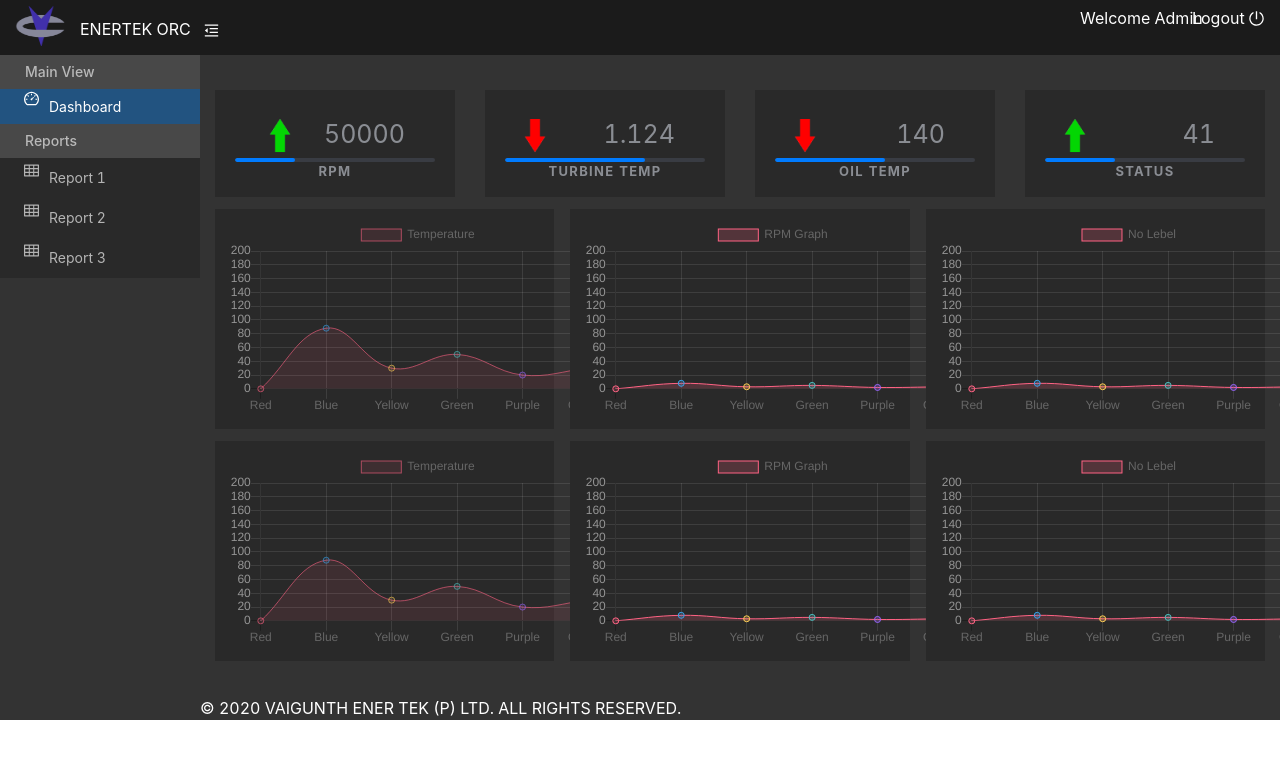
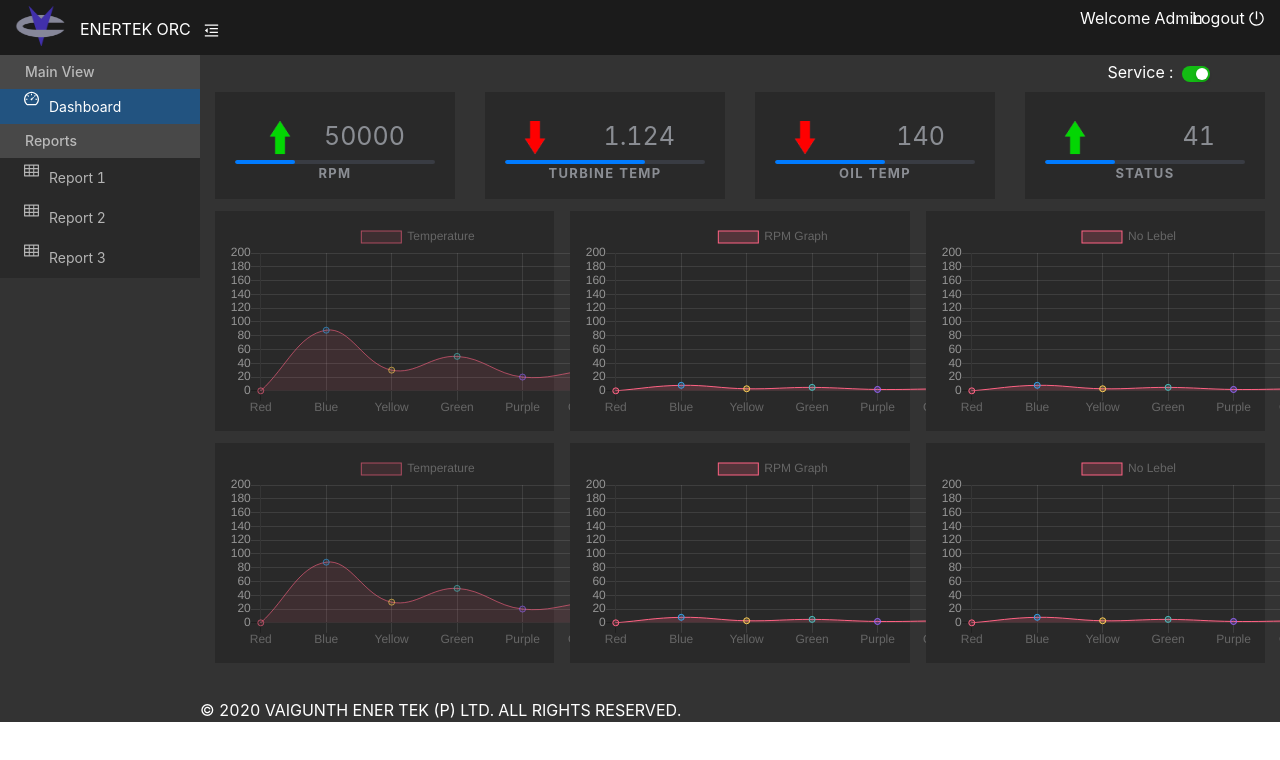
Before and after one commit to Vibin-P/React-Test-Project, a React (Create React App) app: page / in a window 1280 px wide. Shown: the top 760 px of the page. Built offline with nearby package versions, Linux system fonts and the light colour scheme.

Commit message:
adds switch element

```diff
--- a/src/scenes/components/PageElement.jsx
+++ b/src/scenes/components/PageElement.jsx
@@ -1,8 +1,9 @@
 import React, { Component } from 'react';
-import { Layout, Menu } from 'antd';
+import { Layout, Menu, Button } from 'antd';
 import 'antd/dist/antd.css';
 import FooterElement from './footer/FooterElement';
 import TableContainer from './TableContainer';
+import { Switch } from 'antd';
 import './styles/style.css';
 
 import {
@@ -104,6 +105,10 @@ class PageElement extends Component {
                   minHeight: 280,
                 }}
               >
+                <div className="switch-content">
+                  Service : &nbsp;
+                <Switch size="small" defaultChecked />
+                </div>
                 {/* <GridElement /> */}
                 <StatsBlock />
                 <CardContainer />
--- a/src/scenes/components/styles/style.css
+++ b/src/scenes/components/styles/style.css
@@ -258,3 +258,13 @@ background-color: #292929;
   width: 15px;
   height: 15px;
 }
+
+/*Status Switch*/
+.ant-switch-checked {
+  background-color: #13bb13;
+}
+.switch-content {
+  margin-top: -30px;
+  margin-bottom: 8px;
+  margin-left:85%;
+}
```
Also changed, not shown: 1 other file (tests, documents, lock files or other folders).
